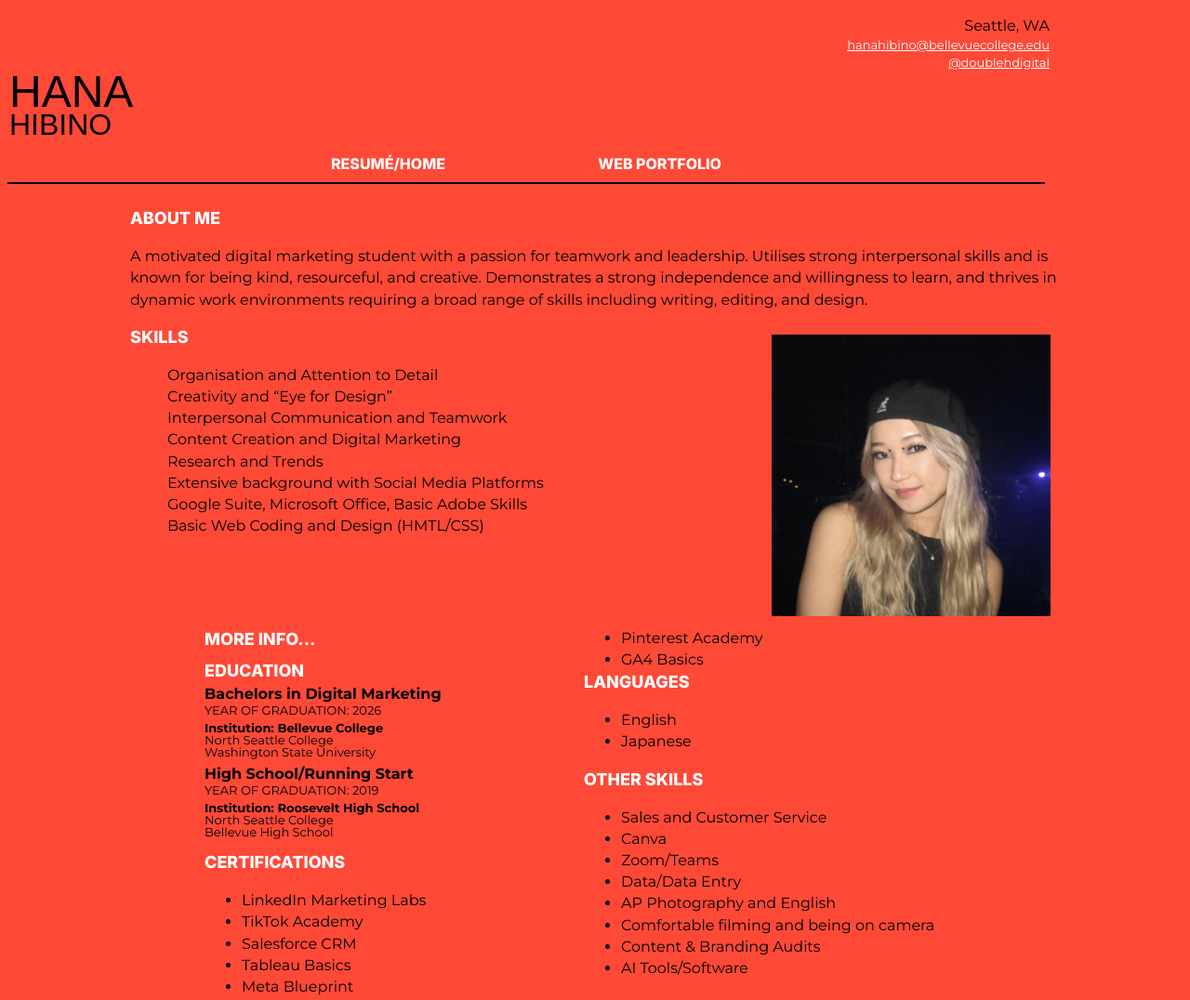
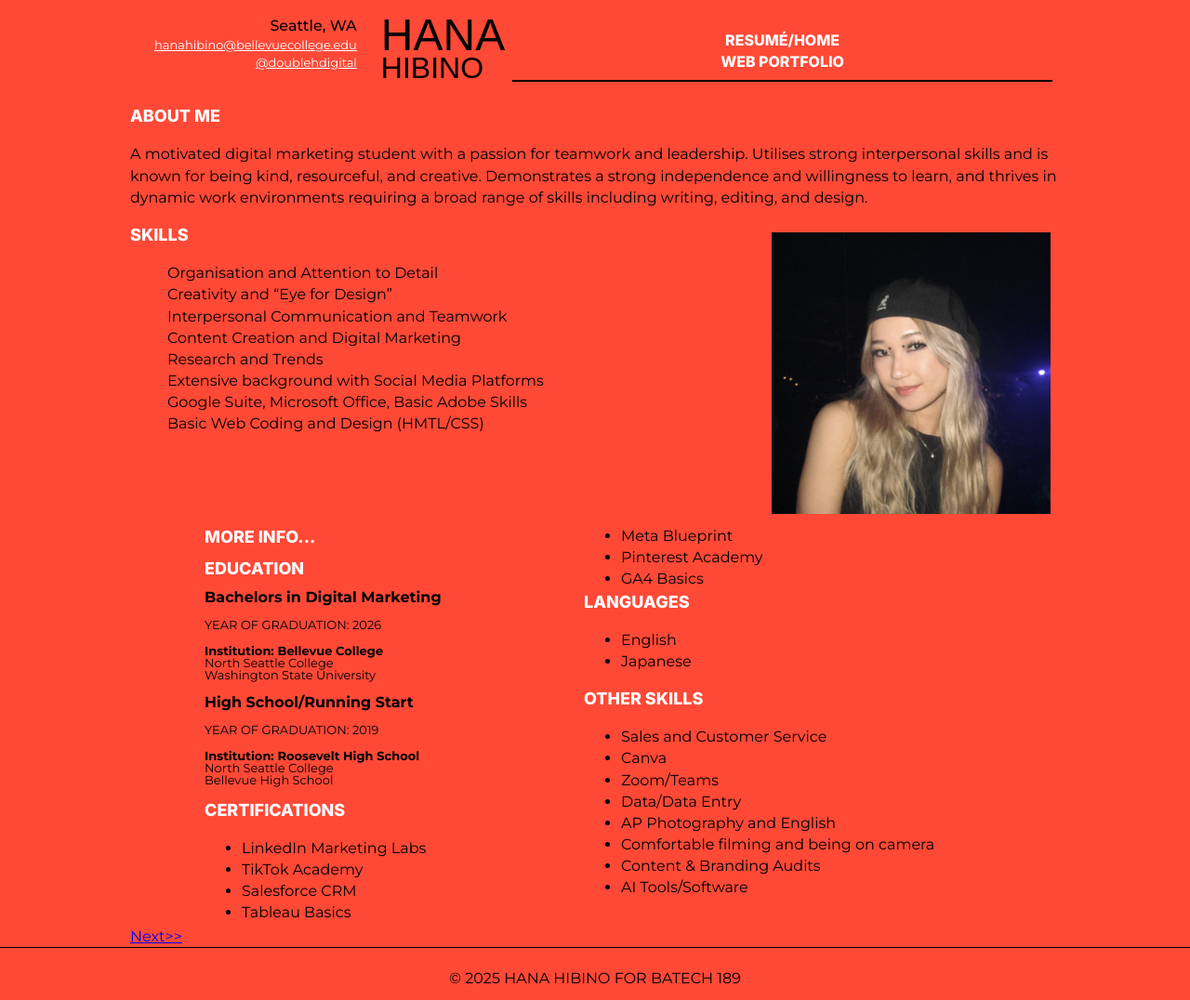
Before and after one commit to hanahibino/portfolio_project, a plain HTML site: page index.html in a window 1280 px wide. Shown: the top 1076 px of the page at 93% size. Drawn offline with Linux system fonts and the light colour scheme; a web font is replaced by a local one.

Commit message:
third commit

```diff
--- a/index.html
+++ b/index.html
@@ -29,7 +29,7 @@
 
         <nav class="nav-bar container">
          <a class="nav-link" href="index.html">Resum&eacute;/Home</a>
-         <a class="nav-link" href="portfolio.html">Web Portfolio</a>
+         <a class="nav-link" href="portfolio.html">Web&nbsp;Portfolio</a>
         </nav>
     </header>
 
--- a/style.css
+++ b/style.css
@@ -8,20 +8,33 @@ body {
 .container {
     max-width: 1000px;
     margin: 0 auto;
-    padding: 0 1rem;
+    padding: 0 16px;
+}
+img {
+    max-width: 30%;
+    float: right;
+    align-content: right;
+    display: flex;
+    padding: 10px;
+    height: auto;
 }
 header {
     padding: 1rem 0 1rem;
+    display: flex;
+    max-width: 1000px;
+    margin: 0 auto;
 }
 .bar {
     display: block;
-    align-items: right;
+    justify-content: space-evenly;
+    align-items: center;
     padding: 0 0 0 10px;
     max-width: 1000px;
     margin: 0 auto;
 }
 .location {
     margin: 0 1rem 0 0;
+    font-weight: 500;
     color: black;
     font-size: medium;
     text-align: right;
@@ -102,14 +115,6 @@ h2 {
     color: black;
     text-align: left;
 }
-img {
-    max-width: 30%;
-    float: right;
-    align-content: right;
-    display: flex;
-    padding: 10px;
-    height: auto;
-}
 .clearfix {
     clear: both;
 }
@@ -121,12 +126,12 @@ img {
 }
 h3 {
     font-size: medium;
-    line-height: .5;
+    line-height: 1.2;
     margin: 0;
 }
 .grad-date {
     font-size: small;
-    line-height: .01;
+    line-height: 1.2;
     margin: .1;
 }
 .grad-institution {
```
Also changed, not shown: 1 other file.
